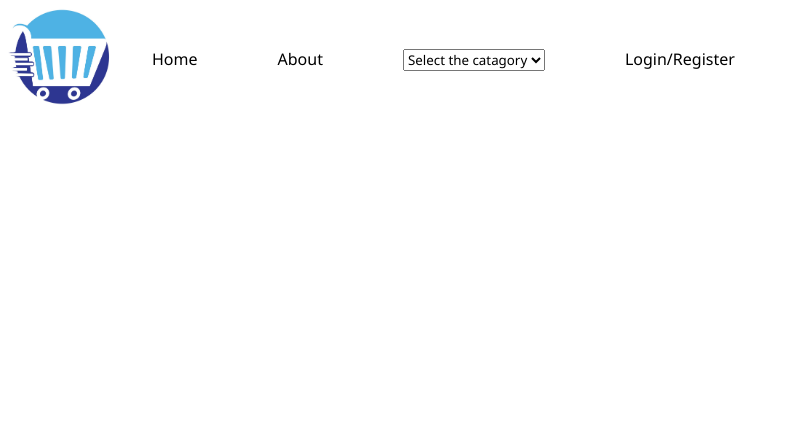
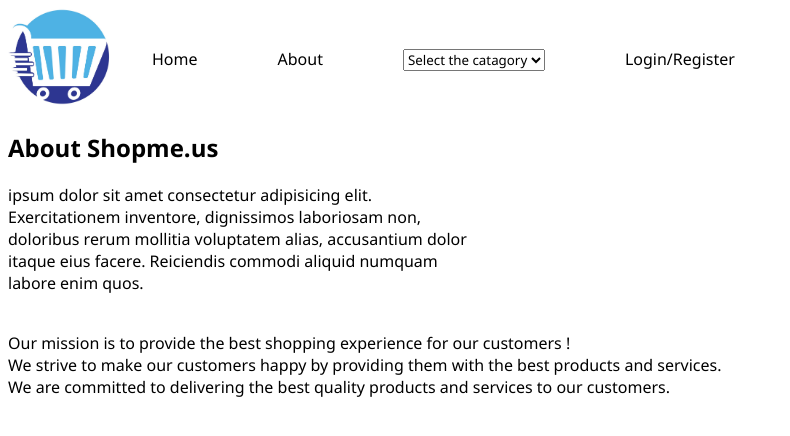
Before and after one commit to Eshu3725/Web-Development-Project, a plain HTML site: page index.html in a window 1280 px wide. Shown: the whole page, without its empty margins (0-790 px from the left). Drawn offline with Linux system fonts and the light colour scheme.

Commit message:
Added about us section

```diff
--- a/index.html
+++ b/index.html
@@ -23,5 +23,22 @@
             <li class="nav_btn"><link href="#">Login/Register</li>
         </nav>
     </div>
+    <section class="about">
+        <h1>About Shopme.us</h1>
+        <article>
+            <p class="common_about us">
+                ipsum dolor sit amet consectetur adipisicing elit.<br>
+                Exercitationem inventore, dignissimos laboriosam non, <br>
+                doloribus rerum mollitia voluptatem alias, accusantium dolor<br>
+                itaque eius facere. Reiciendis commodi aliquid numquam<br>
+                labore enim quos.<br><br>
+            </p>
+            <p class="our_mission">
+                Our mission is to provide the best shopping experience for our customers !<br>
+                We strive to make our customers happy by providing them with the best products and services.<br>
+                We are committed to delivering the best quality products and services to our customers.<br>
+            </p>
+        </article>
+    </section>
 </body>
 </html>
```
